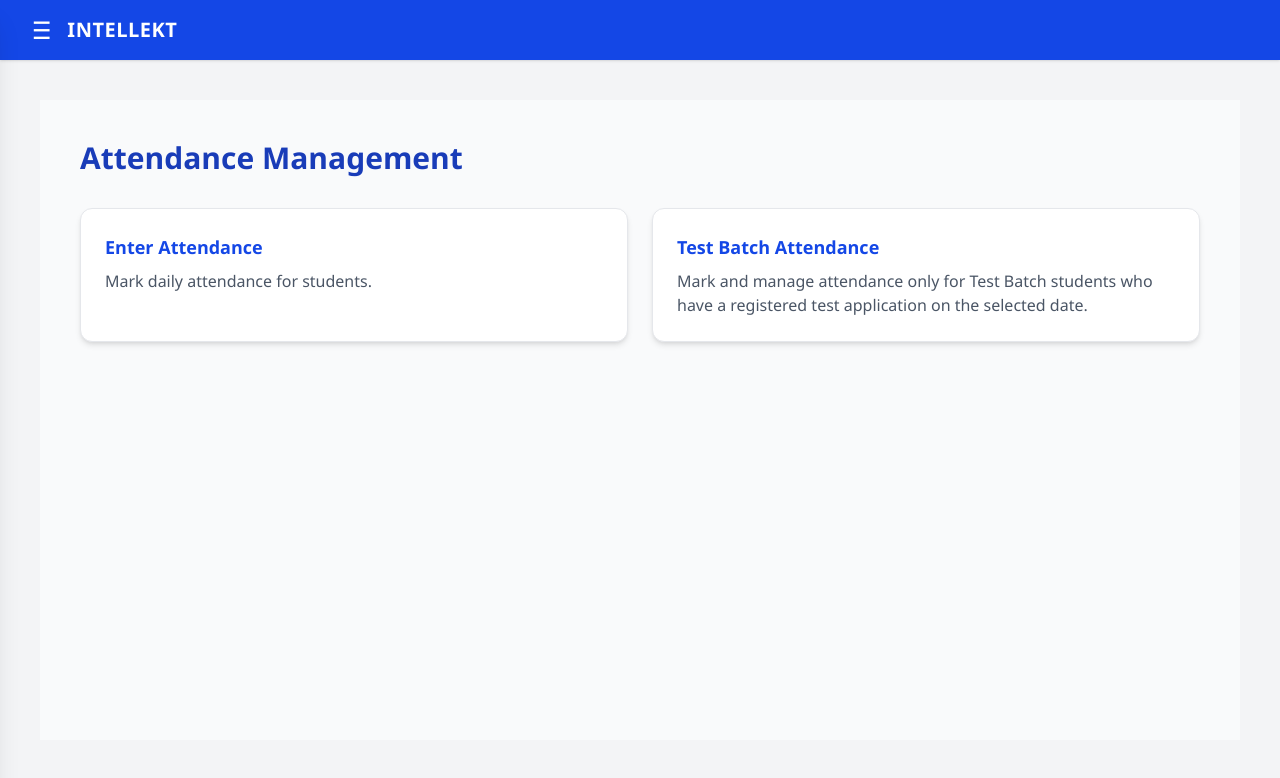
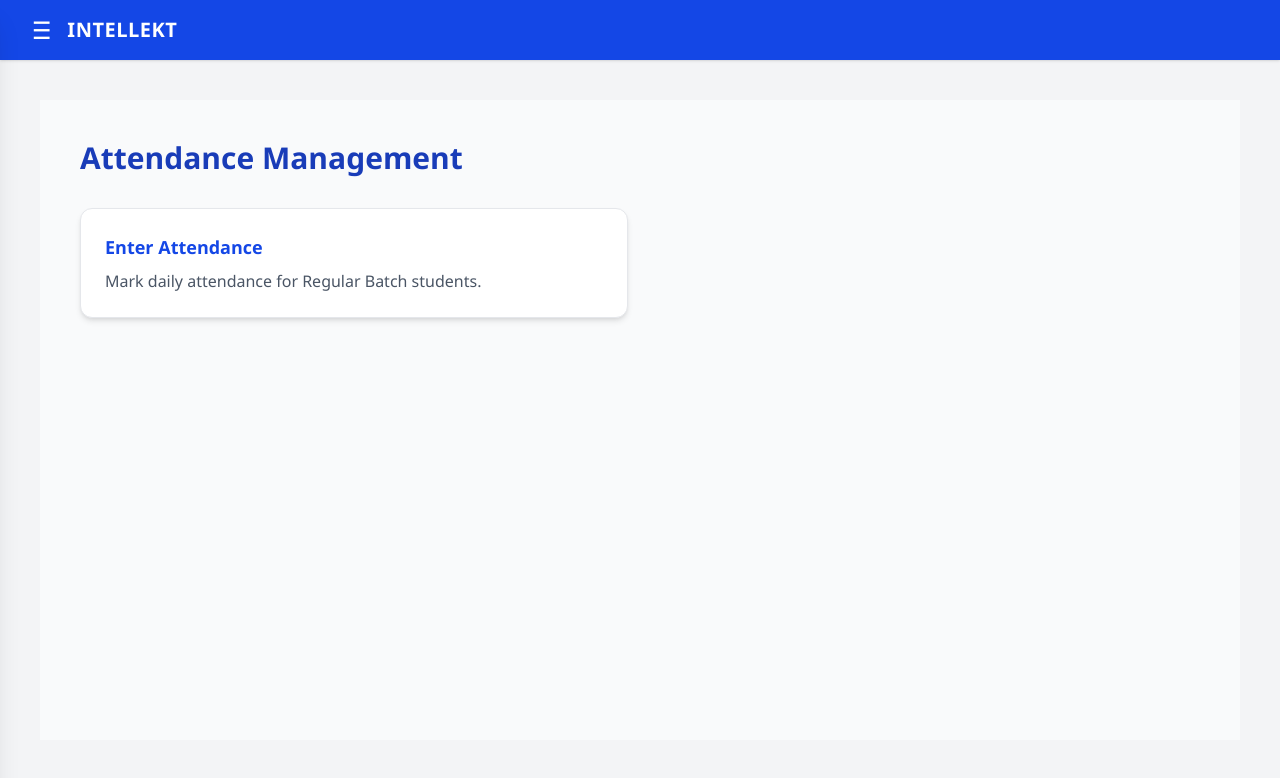
Before and after one commit to intellektproject-maker/intellekt_dashboard, a Next.js app in the folder intellekt-dashboard/: page /faculty-dashboard/attendance in a window 1280 px wide. Shown: the top 778 px of the page. Built offline with nearby package versions, Linux system fonts and the light colour scheme.

Commit message:
Separate Regular and Test Batch navigation

```diff
--- a/intellekt-dashboard/app/faculty-dashboard/attendance/page.jsx
+++ b/intellekt-dashboard/app/faculty-dashboard/attendance/page.jsx
@@ -15,38 +15,16 @@ function AttendanceContent() {
         Attendance Management
       </h1>
 
-      {/* Cards */}
+      {/* Regular Batch attendance */}
       <div className="grid grid-cols-1 md:grid-cols-2 gap-6">
-        {/* Enter Attendance */}
         <div
           onClick={() =>
             router.push(`/faculty-dashboard/enter-attendance?id=${facultyId}`)
           }
-          className="cursor-pointer p-6 bg-white shadow-md rounded-xl border border-gray-200
-          hover:shadow-lg hover:scale-[1.02] transition duration-200"
+          className="cursor-pointer p-6 bg-white shadow-md rounded-xl border border-gray-200 hover:shadow-lg hover:scale-[1.02] transition duration-200"
         >
-          <h2 className="text-lg font-semibold text-blue-700 mb-2">
-            Enter Attendance
-          </h2>
-          <p className="text-gray-600">
-            Mark daily attendance for students.
-          </p>
-        </div>
-
-        {/* Test Batch Attendance */}
-        <div
-          onClick={() =>
-            router.push("/faculty-dashboard/test-batch?section=attendance&id=" + facultyId)
-          }
-          className="cursor-pointer p-6 bg-white shadow-md rounded-xl border border-gray-200
-          hover:shadow-lg hover:scale-[1.02] transition duration-200"
-        >
-          <h2 className="text-lg font-semibold text-blue-700 mb-2">
-            Test Batch Attendance
-          </h2>
-          <p className="text-gray-600">
-            Mark and manage attendance only for Test Batch students who have a registered test application on the selected date.
-          </p>
+          <h2 className="text-lg font-semibold text-blue-700 mb-2">Enter Attendance</h2>
+          <p className="text-gray-600">Mark daily attendance for Regular Batch students.</p>
         </div>
       </div>
     </div>
```
